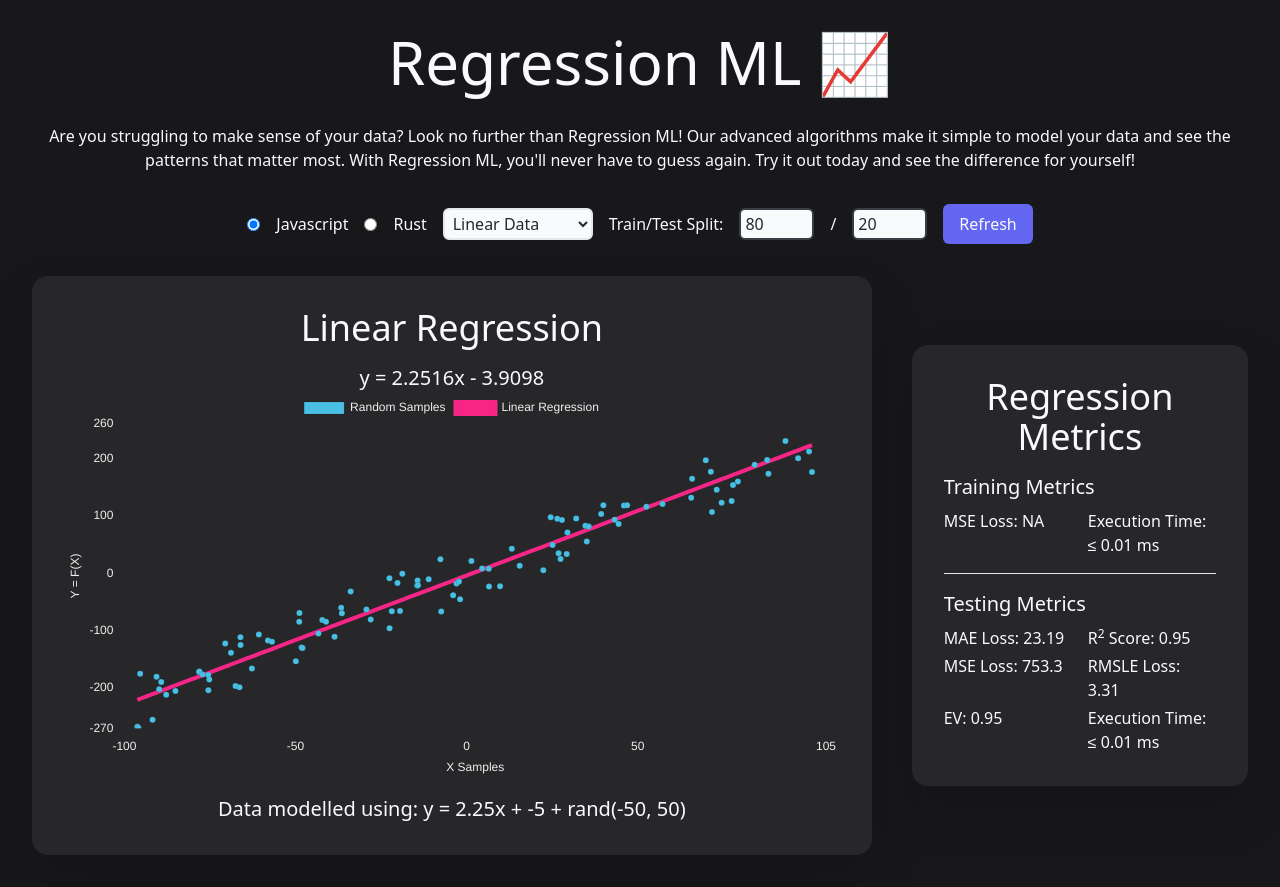
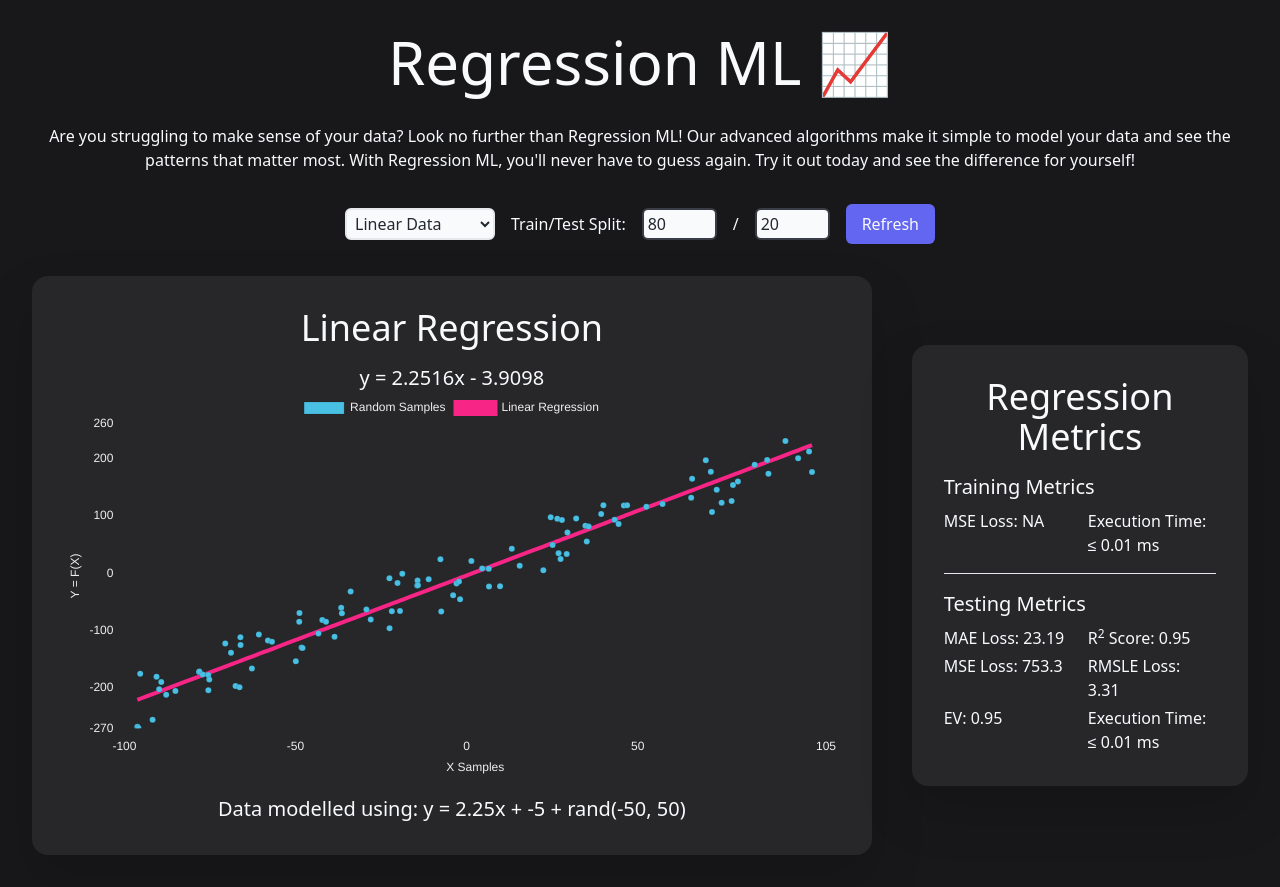
Before and after one commit to LGXprod/regression-app, a React (Vite) app: page / in a window 1280 px wide. Built offline with nearby package versions, Linux system fonts and the light colour scheme.

Commit message:
Removing rust option until rust implementation of models is completed

```diff
--- a/src/App.tsx
+++ b/src/App.tsx
@@ -194,7 +194,7 @@ function App() {
       </p>
 
       <div className="w-full flex items-center justify-center gap-4">
-        <input
+        {/* <input
           type="radio"
           checked={progLang === "Javascript"}
           onChange={() => setProgLang("Javascript")}
@@ -205,7 +205,7 @@ function App() {
           checked={progLang === "Rust"}
           onChange={() => setProgLang("Rust")}
         />
-        <label>Rust</label>
+        <label>Rust</label> */}
 
         <select
           className="border-2 rounded-md px-1 py-0.5 max-w-[150px]"
```
